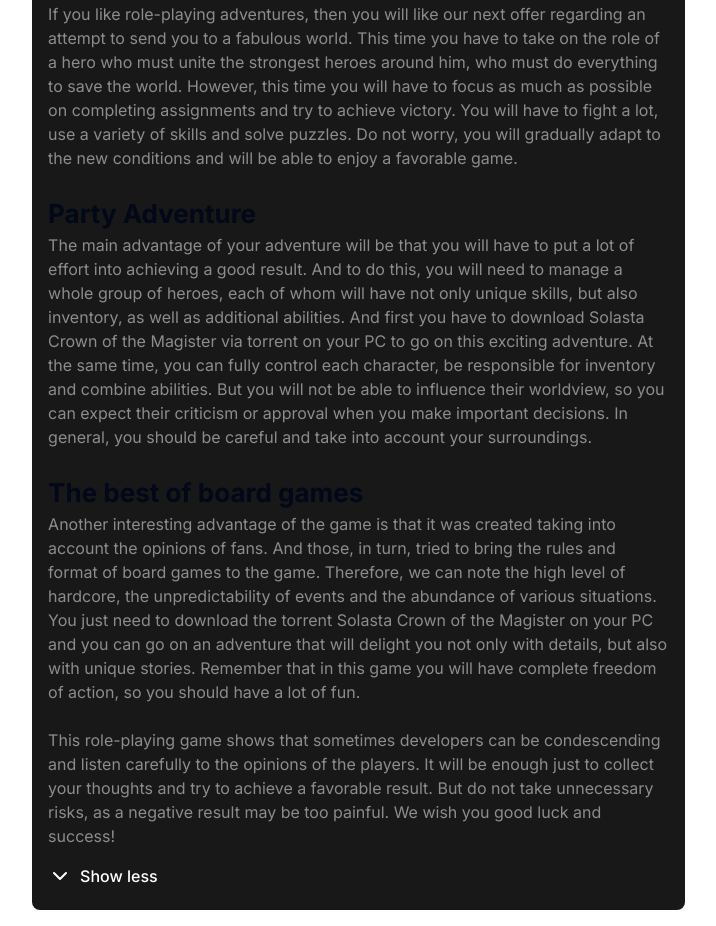
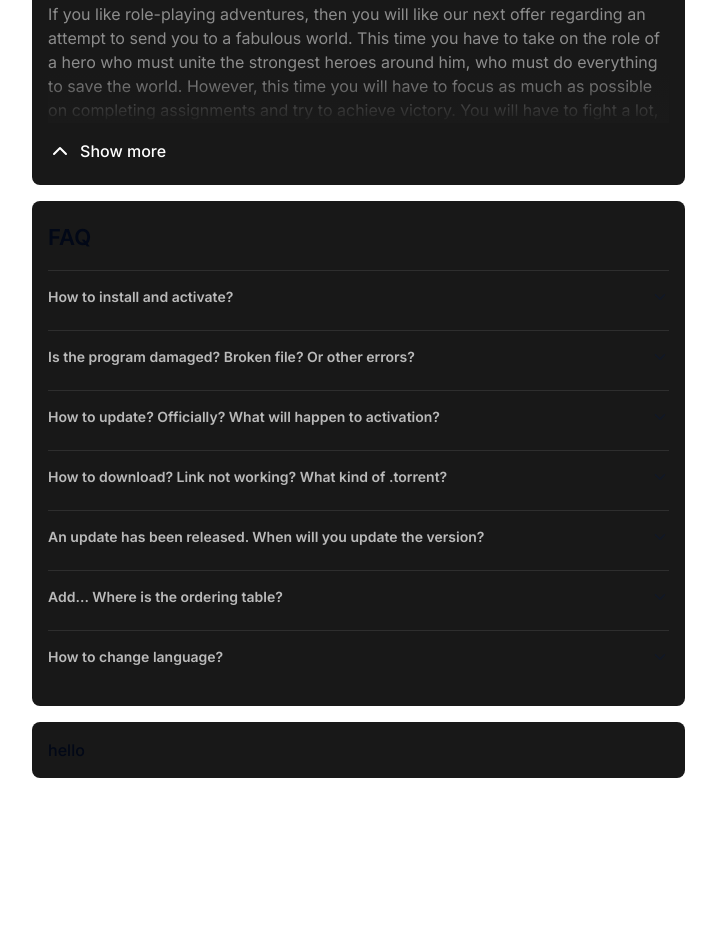
Before and after one commit to tarasovcad/gameov, a Next.js app: page /post in a window 1280 px wide. Shown: the part 940-1866 px from the top of the page, without its empty margins (283-999 px from the left). After the commit the page ends 1734 px from the top, so only its background shows below. Built offline with nearby package versions, Linux system fonts and the light colour scheme; no server answers.

Commit message:
feat: add accordion to Post

```diff
--- a/src/app/post/page.tsx
+++ b/src/app/post/page.tsx
@@ -3,6 +3,48 @@
 import PostImageSlider from "@/components/single-post/PostImageSlider";
 import PostSidebar from "@/components/single-post/PostSidebar";
 import PostText from "@/components/single-post/PostText";
+import PostAccordion from "@/components/single-post/PostAccordion";
+import AccordionExample from "@/components/single-post/PostAccordion";
+import PostDownload from "@/components/single-post/PostDownload";
+
+const accordionItems = [
+  {
+    title: "How to install and activate?",
+    content:
+      "Discover new worlds of information with our interactive learning platform.",
+  },
+  {
+    title: "Is the program damaged? Broken file? Or other errors?",
+    content:
+      "Experience cutting-edge educational techniques that adapt to your unique learning style.",
+  },
+  {
+    title: "How to update? Officially? What will happen to activation?",
+    content:
+      "Connect with learners worldwide and share insights in our vibrant, diverse community.",
+  },
+  {
+    title: "How to download? Link not working? What kind of .torrent?",
+    content:
+      "Track your progress and receive tailored recommendations to accelerate your learning journey.",
+  },
+  {
+    title: "An update has been released. When will you update the version?",
+    content:
+      "Track your progress and receive tailored recommendations to accelerate your learning journey.",
+  },
+  {
+    title: "Add... Where is the ordering table?",
+    content:
+      "Track your progress and receive tailored recommendations to accelerate your learning journey.",
+  },
+  {
+    title: "How to change language?",
+    content:
+      "Track your progress and receive tailored recommendations to accelerate your learning journey.",
+  },
+];
+
 const Post = () => {
   return (
     <div className="p-4 max-[1100px]:p-2 max-[1100px]:pr-4">
@@ -26,8 +68,17 @@
       <div className="flex justify-between gap-4">
         <div className="w-full flex flex-col">
           <PostImageSlider />
-          <div className="bg-[#181818] w-full rounded-[8px] p-4">
-            <PostText />
+          <div className="flex flex-col gap-4">
+            <div className="bg-[#181818] w-full rounded-[8px] p-4">
+              <PostText />
+            </div>
+            <div className="bg-[#181818] w-full rounded-[8px] p-4">
+              <h2 className="text-[22px] font-semibold mb-4 mt-1">FAQ</h2>
+              <PostAccordion items={accordionItems} />
+            </div>
+            <div className="bg-[#181818] w-full rounded-[8px] p-4">
+              <PostDownload />
+            </div>
           </div>
         </div>
         <PostSidebar />
--- /dev/null
+++ b/src/components/single-post/PostAccordion.tsx
@@ -0,0 +1,98 @@
+"use client";
+import {motion, Variants} from "framer-motion";
+import {ChevronDown} from "lucide-react";
+import React, {useState} from "react";
+
+interface AccordionItemProps {
+  title: string;
+  content: string;
+  isExpanded: boolean;
+  onToggle: () => void;
+}
+
+interface AccordionProps {
+  items: Array<{
+    title: string;
+    content: string;
+  }>;
+}
+
+const AccordionItem: React.FC<AccordionItemProps> = ({
+  title,
+  content,
+  isExpanded,
+  onToggle,
+}) => {
+  const cardVariants: Variants = {
+    collapsed: {
+      height: "60px",
+      transition: {type: "spring", stiffness: 300, damping: 15},
+    },
+    expanded: {
+      height: "auto",
+      transition: {type: "spring", stiffness: 300, damping: 15},
+    },
+  };
+
+  const contentVariants: Variants = {
+    collapsed: {opacity: 0},
+    expanded: {
+      opacity: 1,
+      transition: {delay: 0.1},
+    },
+  };
+
+  const chevronVariants: Variants = {
+    collapsed: {rotate: 0},
+    expanded: {rotate: 180},
+  };
+
+  return (
+    <motion.div
+      className={`w-90  h-full cursor-pointer select-none overflow-hidden border-[#2e2e2e] border-t `}
+      variants={cardVariants}
+      initial="collapsed"
+      animate={isExpanded ? "expanded" : "collapsed"}
+      onClick={onToggle}>
+      <div className="flex items-center justify-between py-4 text-gray-900 dark:text-gray-100">
+        <h2 className="m-0 text-sm font-semibold text-white/70">{title}</h2>
+        <motion.div variants={chevronVariants}>
+          <ChevronDown size={18} />
+        </motion.div>
+      </div>
+      <motion.div
+        className="text-md select-none px-4 py-4"
+        variants={contentVariants}
+        initial="collapsed"
+        animate={isExpanded ? "expanded" : "collapsed"}>
+        <p className="m-0 text-sm text-gray-900 dark:text-gray-100">
+          {content}
+        </p>
+      </motion.div>
+    </motion.div>
+  );
+};
+
+const PostAccordion: React.FC<AccordionProps> = ({items}) => {
+  const [expandedIndex, setExpandedIndex] = useState<number | null>(null);
+
+  const handleToggle = (index: number) => {
+    setExpandedIndex(expandedIndex === index ? null : index);
+  };
+
+  return (
+    <div>
+      {items.map((item, index) => (
+        <AccordionItem
+          key={index}
+          title={item.title}
+          content={item.content}
+          isExpanded={expandedIndex === index}
+          onToggle={() => handleToggle(index)}
+        />
+      ))}
+    </div>
+  );
+};
+
+export default PostAccordion;
--- /dev/null
+++ b/src/components/single-post/PostDownload.tsx
@@ -0,0 +1,7 @@
+import React from "react";
+
+const PostDownload = () => {
+  return <div>hello</div>;
+};
+
+export default PostDownload;
--- a/src/components/single-post/PostText.tsx
+++ b/src/components/single-post/PostText.tsx
@@ -62,7 +62,7 @@
       </div>
     </div>
   );
-  const [isCollapsed, setIsCollapsed] = useState(false);
+  const [isCollapsed, setIsCollapsed] = useState(true);
   const [selectedTab, setSelectedTab] = useState("Description");
 
   const handleTabChange = (tab: string) => {
```
